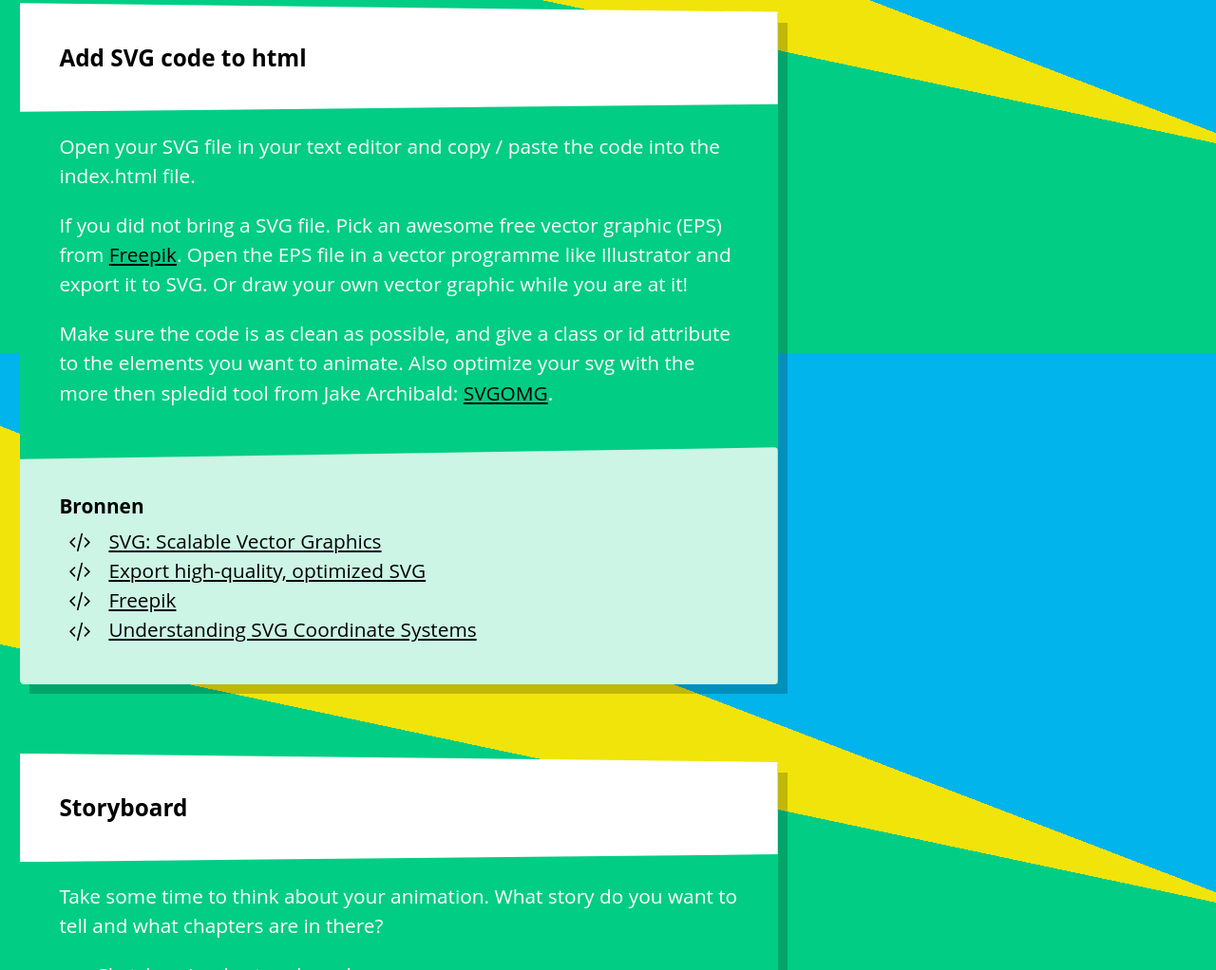
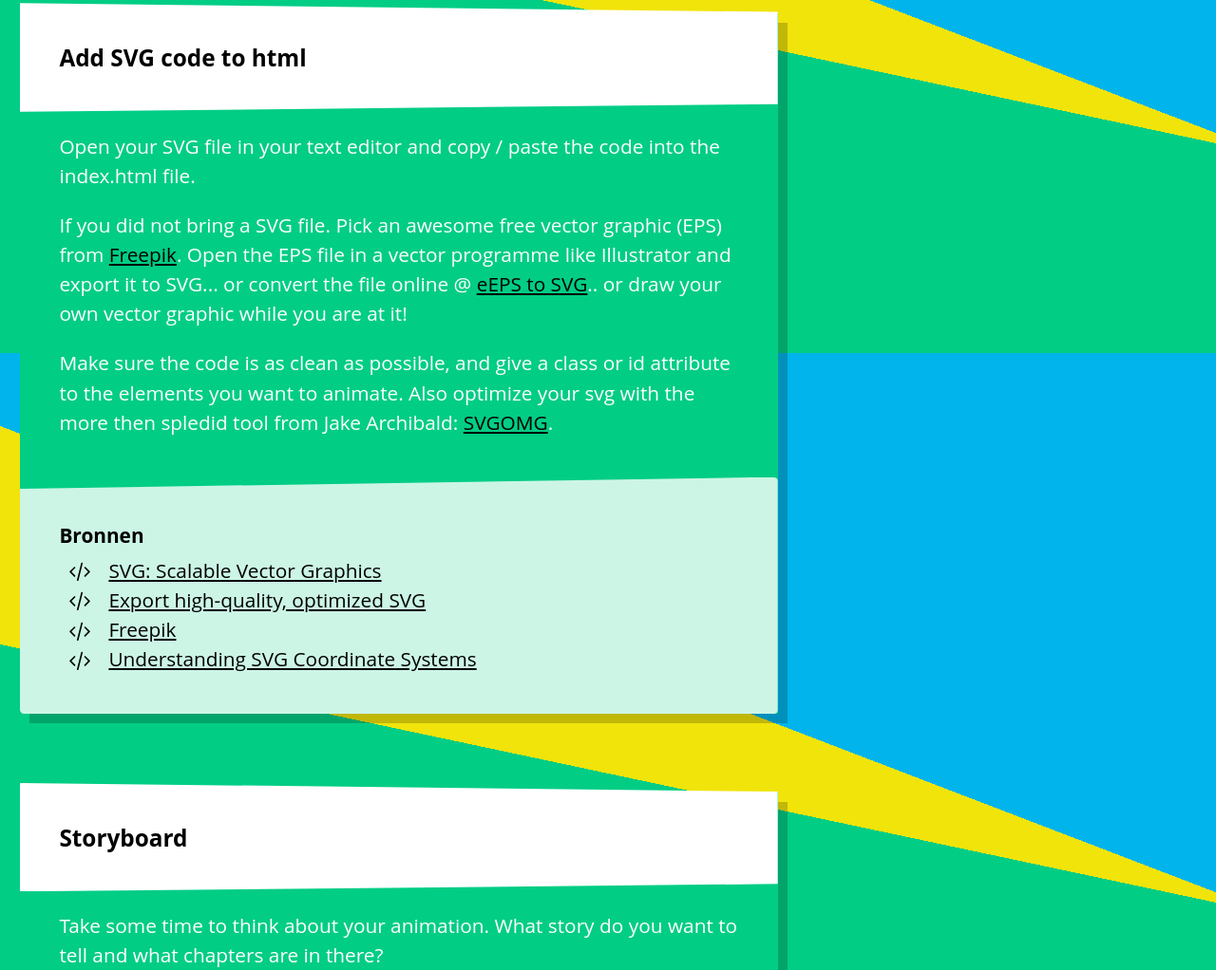
Before and after one commit to cmda-minor-web-archive/workshop-greensock-svg, a plain HTML site: page docs/index.html in a window 1280 px wide. Shown: the part 2028-3050 px from the top of the page at 95% size. Drawn offline with Linux system fonts and the light colour scheme.

Commit message:
online svg converter (thanks @KoopReynders)

```diff
--- a/docs/index.html
+++ b/docs/index.html
@@ -70,7 +70,7 @@
         <h3>Add SVG code to html</h3>
         <p>Open your SVG file in your text editor and copy / paste the code into the index.html file.</p>
 
-        <p>If you did not bring a SVG file. Pick an awesome free vector graphic (EPS) from <a href="https://www.freepik.com/ ">Freepik</a>. Open the EPS file in a vector programme like Illustrator and export it to SVG. Or draw your own vector graphic while you are at it!</p>
+        <p>If you did not bring a SVG file. Pick an awesome free vector graphic (EPS) from <a href="https://www.freepik.com/ ">Freepik</a>. Open the EPS file in a vector programme like Illustrator and export it to SVG... or convert the file online @ <a href="https://epstosvg.com">eEPS to SVG</a>.. or draw your own vector graphic while you are at it!</p>
 
         <p>Make sure the code is as clean as possible, and give a class or id attribute to the elements you want to animate. Also optimize your svg with the more then spledid tool from Jake Archibald: <a href="https://jakearchibald.github.io/svgomg/">SVGOMG</a>.</p>
 
```
